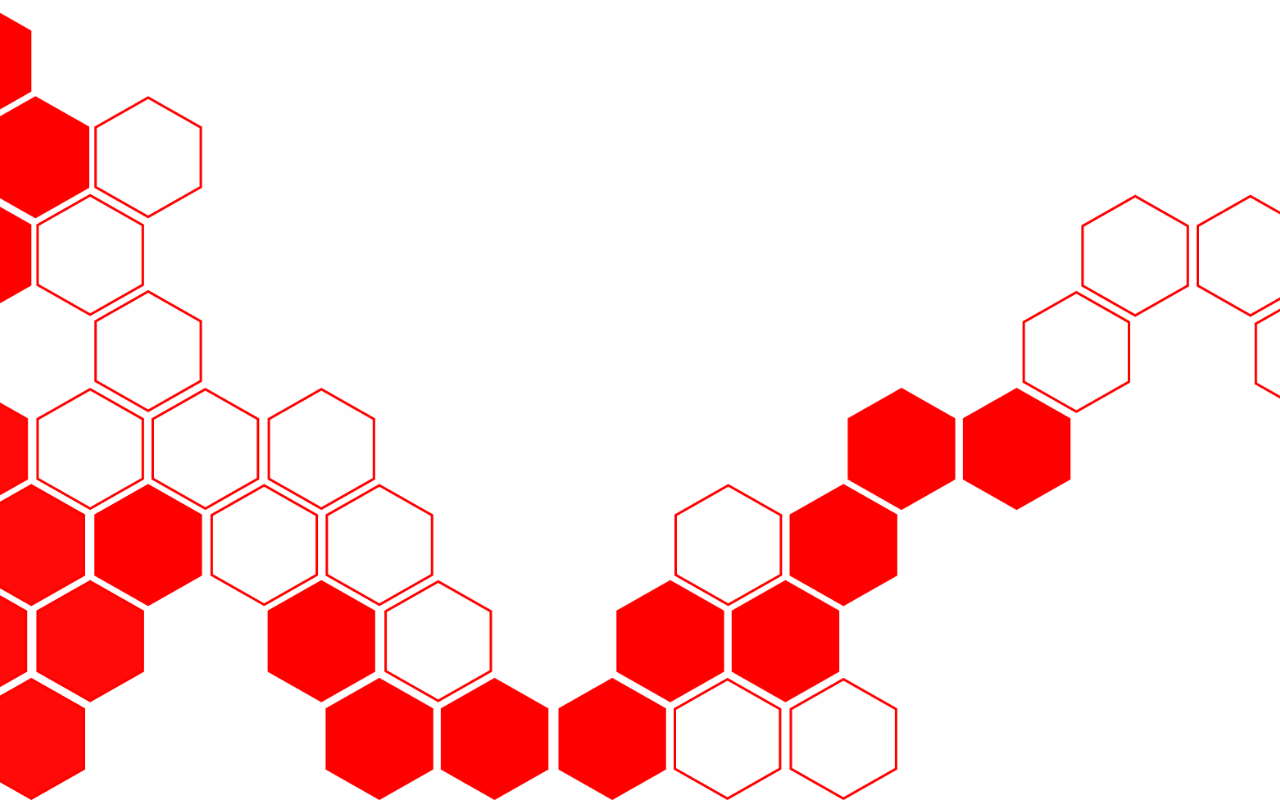
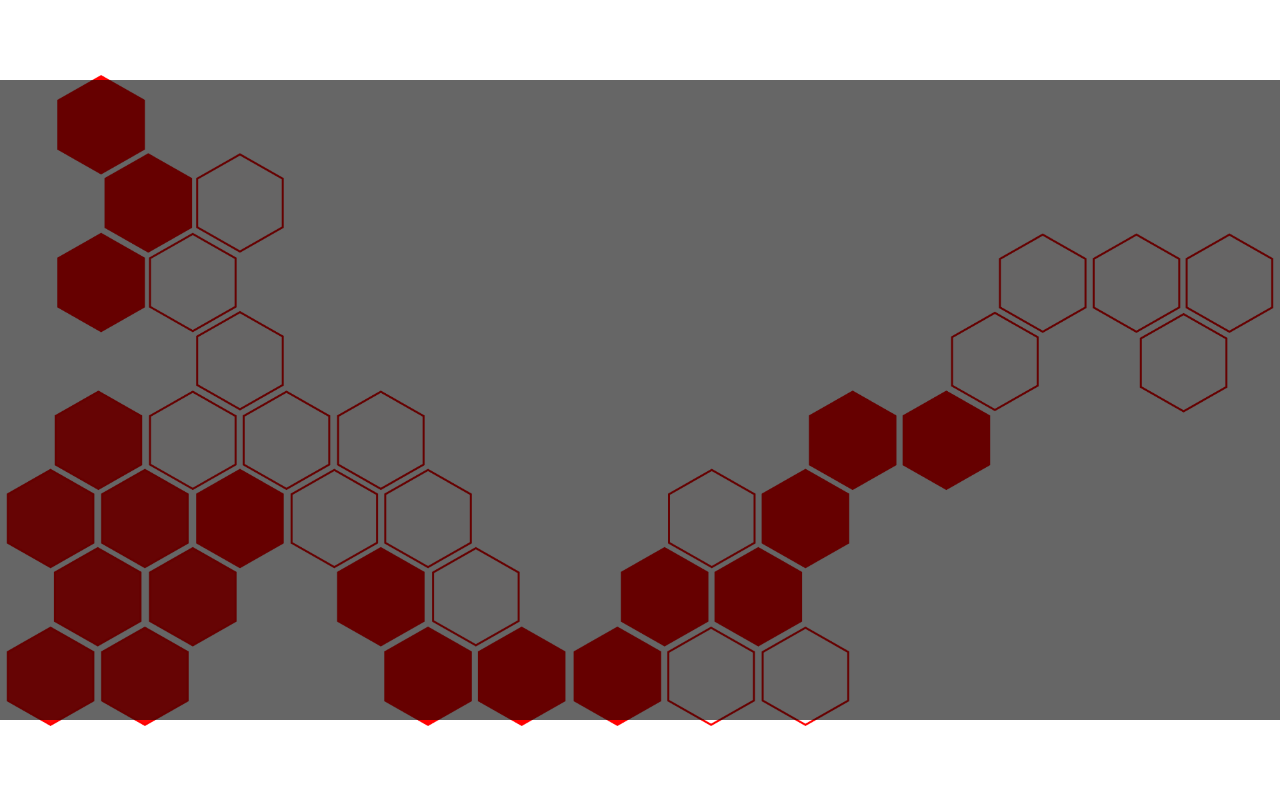
Before and after one commit to Semir01/personal_web_site, a plain HTML site: page index.html in a window 1280 px wide. Drawn offline with Linux system fonts and the light colour scheme.

Commit message:
Stayling the Home page and setting up general html structures

```diff
--- a/styles.css
+++ b/styles.css
@@ -24,9 +24,22 @@ body, html{
 
 .container{
     display: flex;
+    flex-direction: column;
     height: 100%;
     width: 100%;
     background-image: url("images_and_icones/Group26.png");
-    background-size:cover;
+    background-size:contain;
+    background-repeat: no-repeat;
     background-position: center;
 }
+.navigation-bar{
+    display: flex;
+    width: 100%;
+    height: 10%;
+}
+.main-container{
+    display: flex;
+    background-color: rgba(0, 0, 0, 0.6);
+    width: 100%;
+    height: 80%;
+}
```
